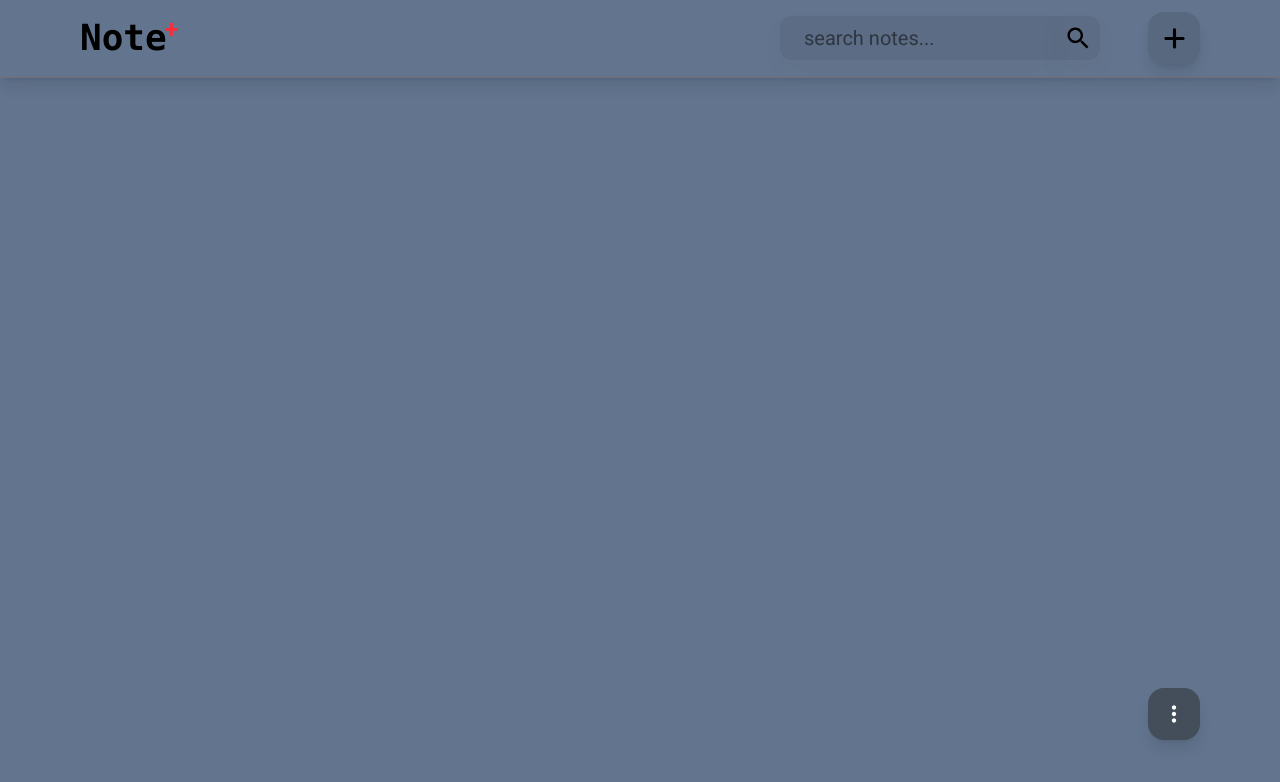
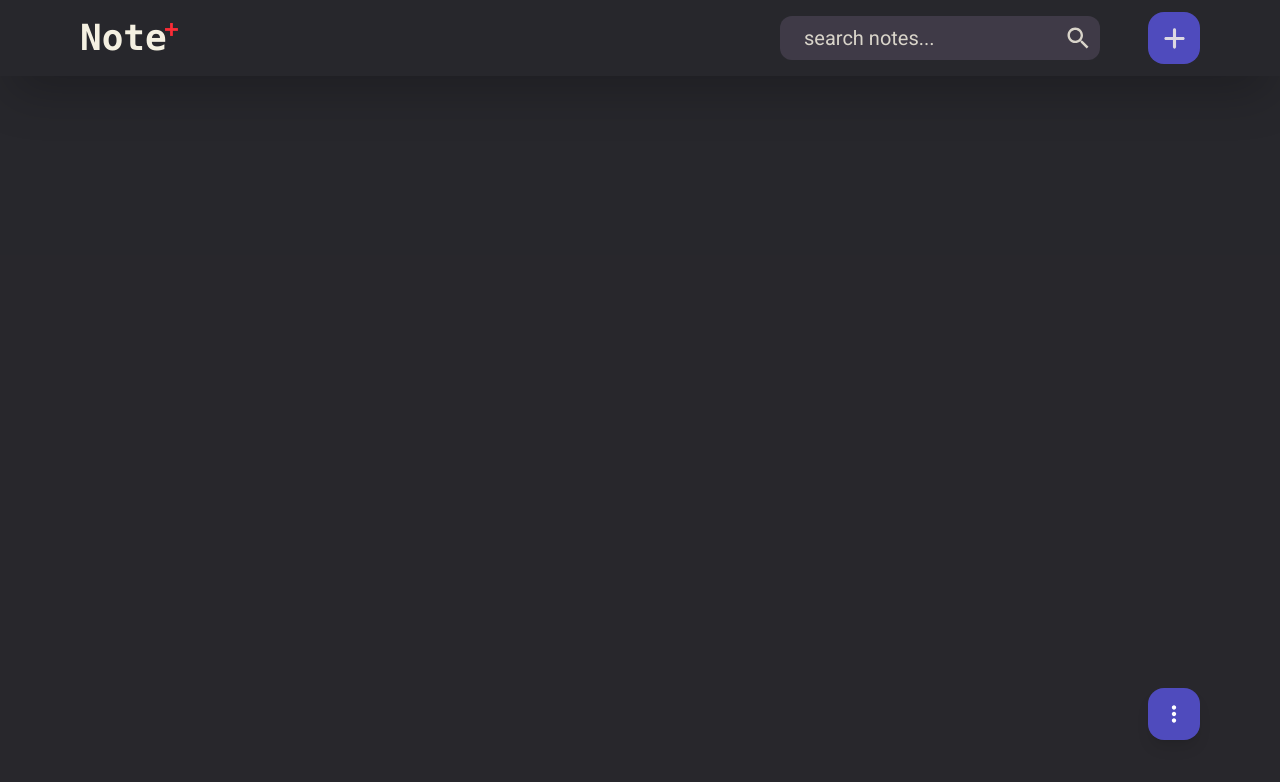
Before and after one commit to ashish-off/NotePlus, a React (Vite) app: page / in a window 1280 px wide. Shown: the top 782 px of the page. Built offline with nearby package versions, Linux system fonts and the light colour scheme.

Commit message:
Theme changed

```diff
--- a/src/App.tsx
+++ b/src/App.tsx
@@ -16,7 +16,7 @@ const App = () => {
   }, [notes]);
 
   return (
-    <div className="font-[Roboto] bg-slate-500 min-h-screen pb-6">
+    <div className="font-[Roboto] bg-[rgba(8,7,13,0.87)] min-h-screen pb-6">
       <BrowserRouter>
         <Routes>
           <Route path="/" element={<Notes />} />
--- a/src/components/NoteItem.tsx
+++ b/src/components/NoteItem.tsx
@@ -9,22 +9,22 @@ const NoteItem = ({ note }: notePropType) => {
   return (
     <Link
       to={`/edit-note/${note.id}`}
-      className="bg-zinc-700/40 p-3 md:p-4 lg:p-6 flex flex-col justify-between gap-4 cursor-pointer transition-all duration-150 text-white hover:opacity-85 hover:scale-98 active:scale-105 "
+      className="bg-[#3F3A47] text-amber-50/55 hover:text-amber-50/95 p-3 md:p-4 lg:p-6 rounded-lg flex flex-col justify-between gap-4 cursor-pointer transition-all duration-150 hover:scale-101 active:scale-95  "
     >
       <div>
-        <h3 className="text-lg sm:text-xl font-semibold mb-4">
+        <h3 className="text-lg sm:text-xl text-amber-50/95 font-semibold mb-4">
           {note.title.length > 30
             ? note.title.substring(0, 30) + " ..."
             : note.title}
         </h3>
-        <pre className="font-[Roboto] text-sm sm:text-base tracking-wide whitespace-pre-wrap break-words text-amber-50/90">
+        <pre className="font-[Roboto]   text-sm sm:text-base font-semibold whitespace-pre-wrap break-words ">
           {note.details.length > 100
             ? note.details.substring(0, 100) + " ..."
             : note.details}
         </pre>
       </div>
 
-      <p className="text-[10px] sm:text-xs opacity-60 ">{note.date}</p>
+      <p className="text-[10px] sm:text-xs text-[#af9388] font-bold opacity-60 ">{note.date}</p>
     </Link>
   );
 };
--- a/src/pages/CreateNote.tsx
+++ b/src/pages/CreateNote.tsx
@@ -34,11 +34,11 @@ const CreateNote = () => {
 
   return (
     <section className="w-full sm:w-md mx-auto py-4 px-4 sm:px-0">
-      <main className="bg-gray-900/20 my-8 shadow-2xl rounded-4xl">
+      <main className="bg-[#3F3A47] my-8 shadow-2xl rounded-4xl">
         <header className="flex justify-between items-center py-4 px-4">
           <Link
             to={"/"}
-            className="bg-neutral-800/15 h-13 w-13 flex items-center justify-center rounded-2xl shadow-lg hover:shadow-none active:shadow-none active:scale-95 transition-all duration-150"
+            className="bg-[#4f4bbd] text-amber-50/80 h-13 w-13 flex items-center justify-center rounded-2xl hover:scale-104 active:shadow-none active:scale-95 transition-all duration-100"
           >
             <MdArrowBackIos size={28} />{" "}
           </Link>
@@ -47,7 +47,7 @@ const CreateNote = () => {
 
           <button
             onClick={handleSubmit}
-            className="bg-neutral-800/15 h-13 w-13 flex items-center justify-center rounded-2xl shadow-lg hover:shadow-none active:shadow-none active:scale-95 transition-all duration-150"
+            className="bg-[#4f4bbd] text-amber-50/80 h-13 w-13 flex items-center justify-center rounded-2xl hover:scale-104 active:shadow-none active:scale-95 transition-all duration-100"
           >
             <IoMdCheckmark size={32} />
           </button>
@@ -60,13 +60,13 @@ const CreateNote = () => {
             value={title}
             onChange={(e) => setTitle(e.target.value)}
             autoFocus
-            className="w-full px-4 py-2 rounded-xl text-[28px] sm:text-3xl text-white outline-none"
+            className="w-full px-4 py-2 rounded-xl text-3xl text-amber-50/80 outline-none"
           />
           <textarea
             rows={16}
             value={details}
             onChange={(e) => setDetails(e.target.value)}
-            className="w-full px-4 py-2 rounded-xl text-lg text-white outline-none"
+            className="w-full px-4 py-2 rounded-xl text-lg text-amber-50/80 outline-none"
             placeholder="Write note details"
           ></textarea>
         </form>
--- a/src/pages/EditNote.tsx
+++ b/src/pages/EditNote.tsx
@@ -44,24 +44,24 @@ const EditNote = () => {
 
   return (
     <section className="w-full sm:w-md mx-auto py-1 px-4 sm:px-0">
-      <main className="bg-gray-900/20 my-8 shadow-2xl rounded-4xl">
+      <main className="bg-[#3F3A47] my-8 shadow-2xl rounded-4xl">
         <header className="flex justify-between items-center py-4 px-4">
           <Link
             to={"/"}
-            className="bg-neutral-800/15 h-13 w-13 flex items-center justify-center rounded-2xl shadow-lg hover:shadow-none active:shadow-none active:scale-95 transition-all duration-150 hover"
+            className="bg-[#4f4bbd] text-amber-50/80 h-13 w-13 flex items-center justify-center rounded-2xl hover:scale-104 active:shadow-none active:scale-95 transition-all duration-100"
           >
             <MdArrowBackIos size={28} />{" "}
           </Link>
           <button
             onClick={handleForm}
-            className="bg-neutral-800/15 h-13 w-13 flex items-center justify-center rounded-2xl shadow-lg hover:shadow-none active:shadow-none active:scale-95 transition-all duration-150"
+            className="bg-[#4f4bbd] text-amber-50/80 h-13 w-13 flex items-center justify-center rounded-2xl hover:scale-104 active:shadow-none active:scale-95 transition-all duration-100"
           >
             <IoMdCheckmark size={32} />
           </button>
 
           <button
             onClick={handleDelete}
-            className="bg-neutral-800/15 h-13 w-13 flex items-center justify-center rounded-2xl shadow-lg hover:shadow-none active:shadow-none active:scale-95 transition-all duration-150"
+            className="bg-[#4f4bbd] text-amber-50/80 h-13 w-13 flex items-center justify-center rounded-2xl hover:scale-104 active:shadow-none active:scale-95 transition-all duration-100"
           >
             <MdDeleteOutline size={28} />
           </button>
@@ -73,17 +73,17 @@ const EditNote = () => {
             placeholder="Title"
             value={title}
             onChange={(e) => setTitle(e.target.value)}
-            className="w-full px-4 py-2 rounded-xl text-3xl text-white outline-none"
+            className="w-full px-4 py-2 rounded-xl text-3xl text-amber-50/80 outline-none"
           />
           <textarea
             rows={16}
             value={details}
             onChange={(e) => setdetails(e.target.value)}
-            className="w-full px-4 py-2 rounded-xl text-lg text-white outline-none"
+            className="w-full px-4 py-2 rounded-xl text-lg text-amber-50/80 outline-none"
             placeholder="Write note details"
           ></textarea>
         </form>
-        <h1 className="text-amber-50/50 text-xs text-center ">
+        <h1 className=" text-[#a18478] text-xs text-center relative bottom-3">
           Last Edited : {note?.date}
         </h1>
       </main>
--- a/src/pages/Notes.tsx
+++ b/src/pages/Notes.tsx
@@ -39,11 +39,11 @@ const Notes = () => {
 
   return (
     <section>
-      <header className="border-b-2 border-gray-500 shadow-lg">
+      <header className="  shadow-2xl">
         <div className="flex items-center justify-between py-2 md:py-3 px-8 sm:px-12 md:px-20">
           <Link
             to={"/"}
-            className="text-[32px] sm:text-4xl font-bold font-mono relative"
+            className="text-amber-50/95 text-[32px] sm:text-4xl font-bold font-mono relative"
           >
             Note{" "}
             <span className="absolute bottom-[13px] -right-3 text-2xl text-red-500 ">
@@ -57,13 +57,13 @@ const Notes = () => {
                 type="text"
                 value={searchQuery}
                 onChange={(e) => setSearchQuery(e.target.value)}
-                className="w-[100px] sm:w-[200px] md:w-full py-2 px-6 outline-none text-base md:text-lg lg:text-xl  shadow-lg shadow-gray-500/30  border-none bg-gray-600/25 rounded-l-xl focus:shadow-sm focus:shadow-gray-800/20 transition-all"
+                className="w-[100px] placeholder:text-amber-50/80 text-white sm:w-[200px] md:w-full py-2 px-6 outline-none text-base md:text-lg lg:text-xl border-none bg-[#3f3a47] rounded-l-xl focus:shadow-sm focus:shadow-gray-800/20 transition-all"
                 placeholder="search notes..."
               />
 
               <button
                 onClick={handleSearch}
-                className=" shadow-lg shadow-gray-500/30  border-none bg-gray-600/25 rounded-r-xl py-[6px] md:py-2 px-2 cursor-pointer transition-all  active:shadow-sm active:shadow-gray-800/20"
+                className="text-amber-50/80 border-none bg-[#3f3a47] rounded-r-xl py-[6px] md:py-2 px-2 cursor-pointer transition-all  active:shadow-sm active:shadow-gray-800/20"
               >
                 <IoMdSearch size={28} />
               </button>
@@ -71,7 +71,7 @@ const Notes = () => {
 
             <Link
               to={"/create-note"}
-              className=" bg-neutral-800/15 h-11 w-11 sm:h-13 sm:w-13 flex items-center justify-center rounded-xl sm:rounded-2xl shadow-lg hover:shadow-none active:shadow-none active:scale-95 transition-all duration-100 hover"
+              className="text-amber-50/80 bg-[#4f4bbd] h-11 w-11 sm:h-13 sm:w-13 flex items-center justify-center rounded-xl sm:rounded-2xl  transition-all duration-100 hover:scale-102 active:shadow-none active:scale-95"
             >
               <FaPlus size={25} />
             </Link>
@@ -89,12 +89,12 @@ const Notes = () => {
         <button
           title="Show More"
           onClick={() => setShowMore((prev) => !prev)}
-          className="text-white absolute bottom-0  bg-neutral-800/50 h-13 w-13 flex items-center justify-center rounded-2xl shadow-lg transition-all duration-100 hover:shadow-none hover:scale-105 active:shadow-none active:scale-95"
+          className="text-white absolute bottom-0  bg-[#4f4bbd] h-13 w-13 flex items-center justify-center rounded-2xl shadow-lg transition-all duration-100 hover:shadow-none hover:scale-102 active:shadow-none active:scale-95"
         >
           <MdMoreVert size={26} />
         </button>
         {showMore && (
-          <div className=" text-white absolute bottom-[54px] -right-13 flex flex-col  w-34 bg-neutral-800/60 items-center justify-center rounded-2xl shadow-lg">
+          <div className=" text-white bg-[#886e63b7] absolute bottom-[54px] -right-13 flex flex-col  w-34 items-center justify-center rounded-2xl shadow-lg">
             <Link
               to={"/create-note"}
               className=" text-center w-full py-3 transition-all duration-100  hover:scale-105 active:shadow-none active:scale-95"
```
